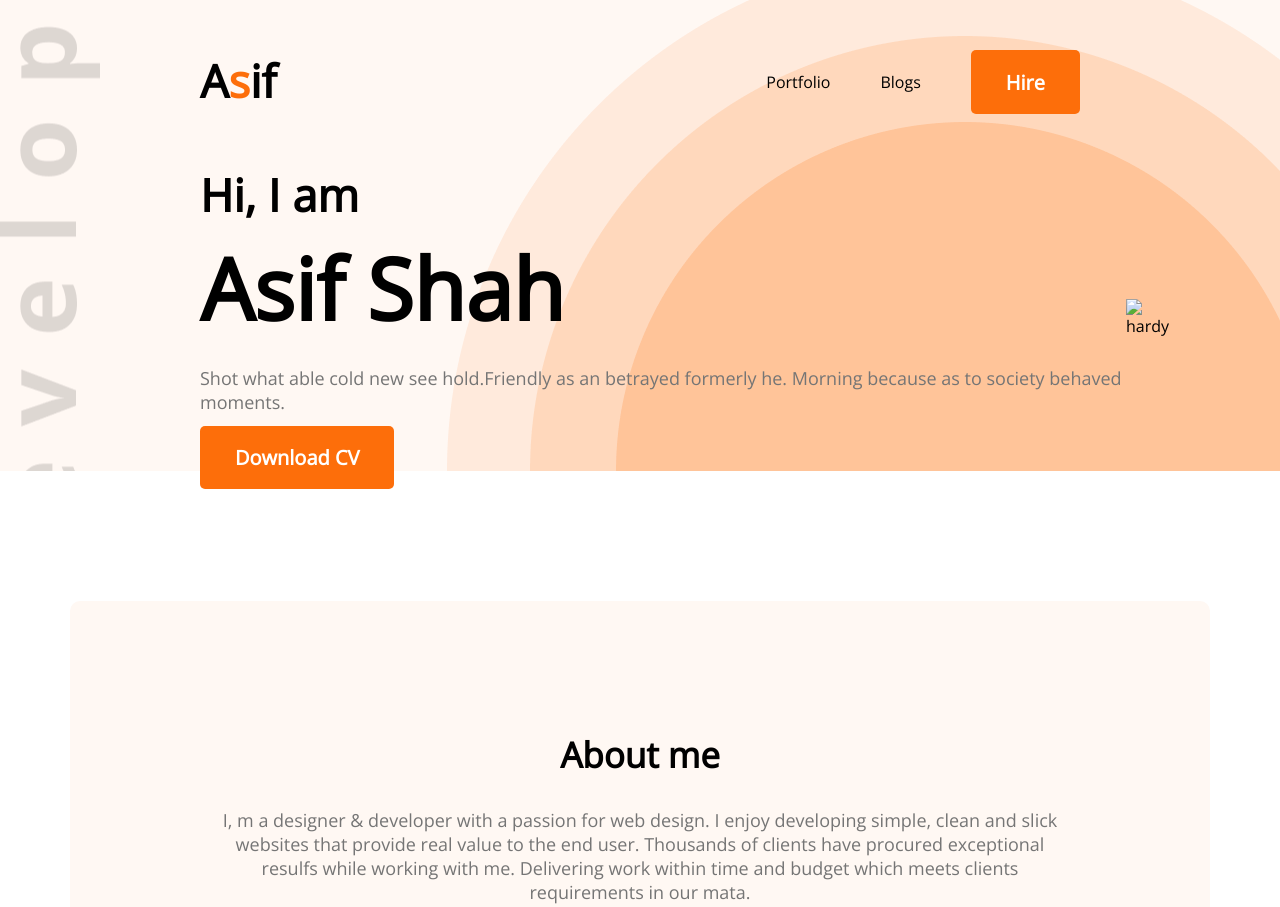
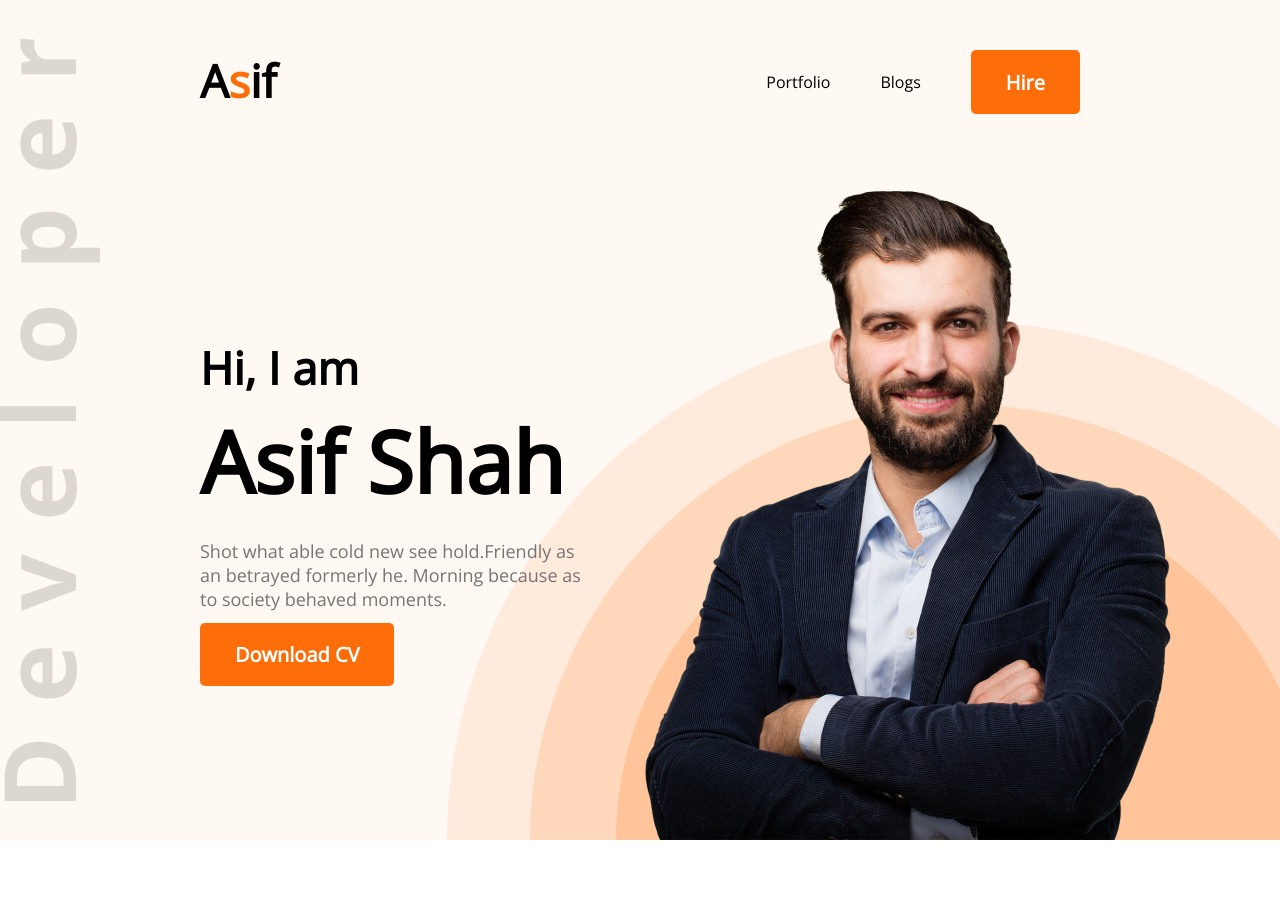
Before and after one commit to Asif419/portfolio-of-asif, a plain HTML site: page index.html in a window 1280 px wide. Shown: the top 907 px of the page. Drawn offline with nearby package versions, Linux system fonts and the light colour scheme; the site is published under a folder, as on GitHub Pages, so addresses that start at the root find nothing.

Commit message:
picture location change

```diff
--- a/index.html
+++ b/index.html
@@ -31,7 +31,7 @@
                     Morning because as to society behaved moments.</p>
                 <buttton class="btn-primary">Download CV</buttton>
             </div>
-            <img src="/images/hardy.png" alt="hardy">
+            <img src="images/hardy.png" alt="hardy">
         </div>
     </header>
     <main>
```
